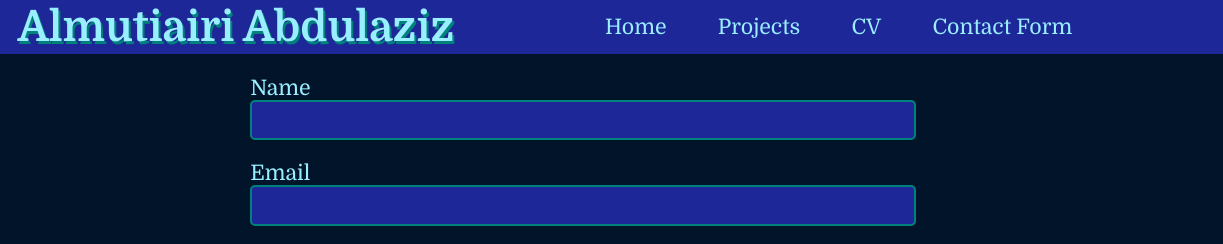
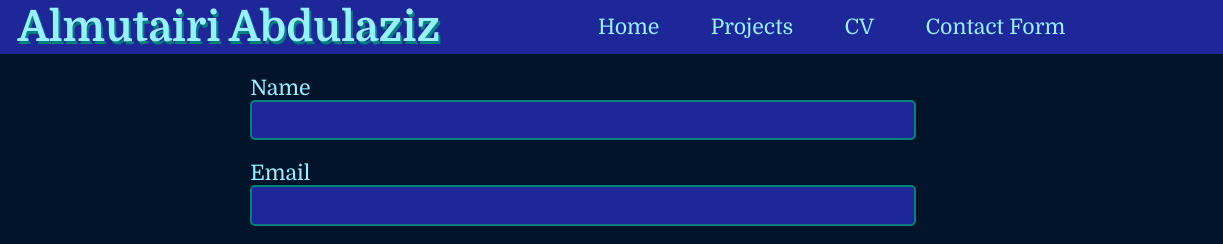
Before and after one commit to AboFawaz305/webhw3, a plain HTML site: page contact-form.html in a window 1280 px wide. Shown: the top 244 px of the page, 57-1280 px from the left. Drawn offline with Linux system fonts and the light colour scheme; a web font is replaced by a local one.

Commit message:
fixed h1 typo

```diff
--- a/contact-form.html
+++ b/contact-form.html
@@ -15,7 +15,7 @@
 <body>
   <header id="top">
     <img width="32" src="assets/avatar.svg" alt="An image of the applicant" />
-    <h1>Almutiairi Abdulaziz</h1>
+    <h1>Almutairi Abdulaziz</h1>
     <nav role="navigation">
       <li><a href="index.html">home</a></li>
       <li><a href="projects.html">Projects</a></li>
```
Also changed, not shown: cv.html (+1 -1 lines), index.html (+1 -1 lines), projects.html (+1 -1 lines).
